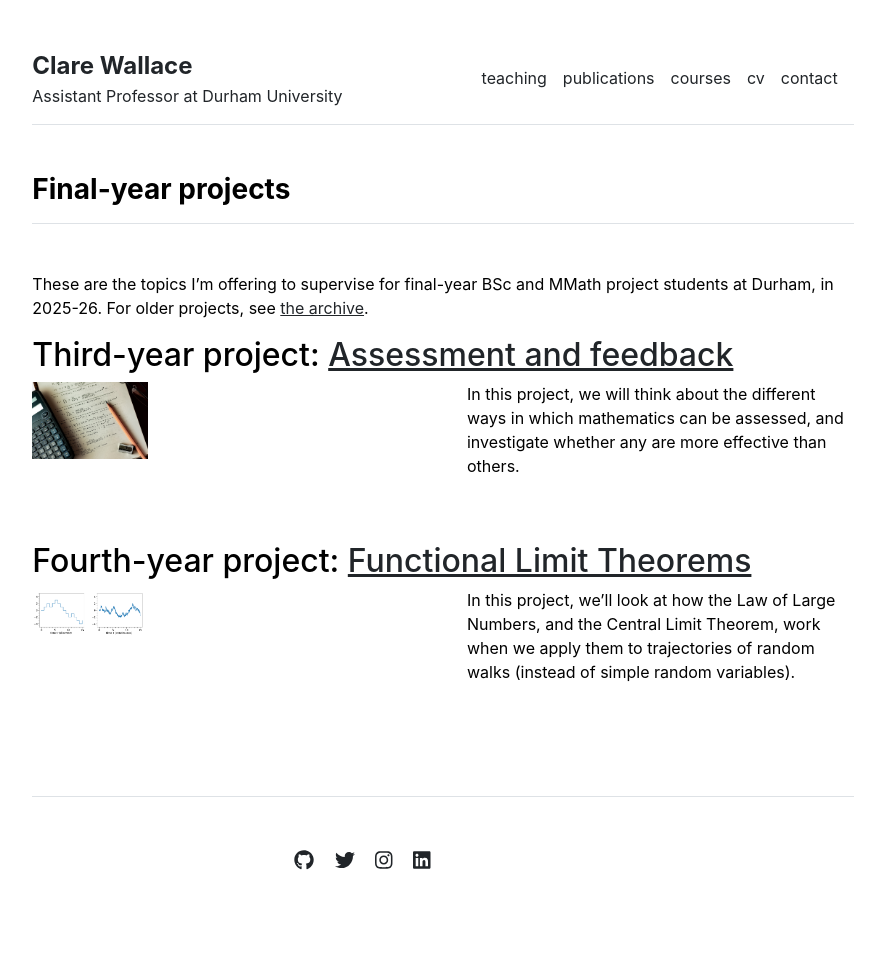
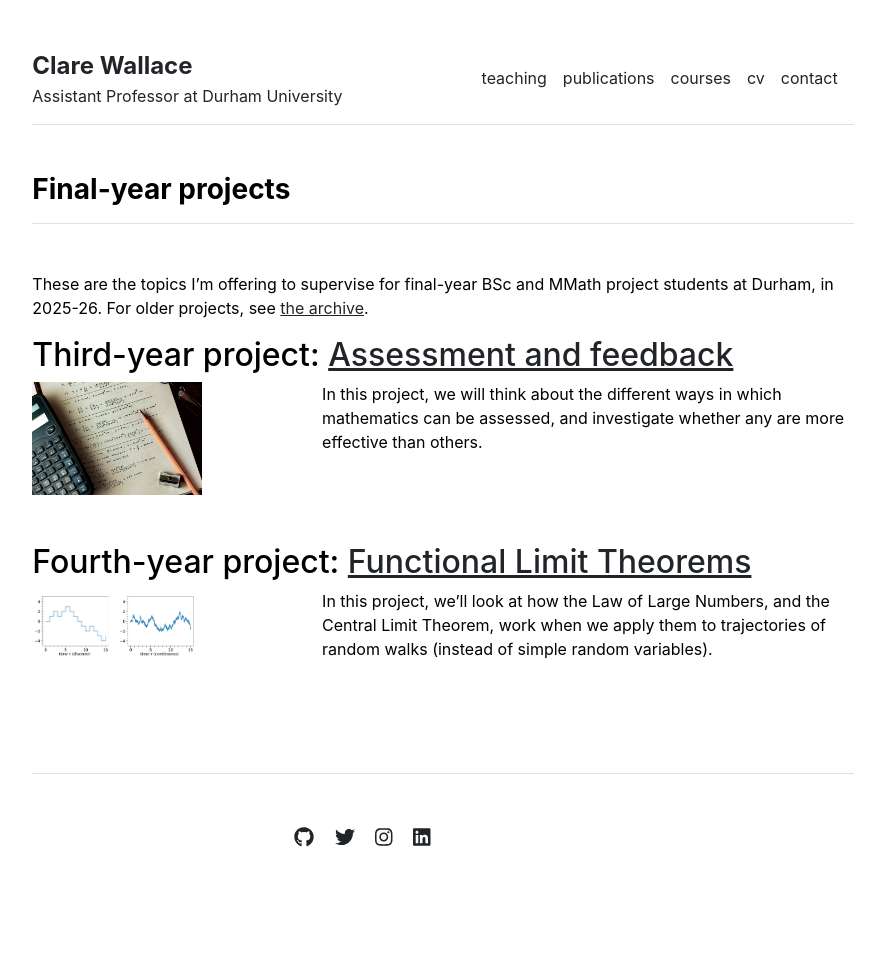
Before and after one commit to CWallace23/cwallace23.github.io, a Jekyll site: the page built from teaching/final-year-projects.md, in a window 1280 px wide. Shown: the whole page, without its empty margins (197-1071 px from the left). Built offline with Jekyll 4.4.1, drawn with Linux system fonts in a browser that asks for light colours; after the commit the page ends 948 px from its top, so only the background shows below that.

Commit message:
image alignments

```diff
--- a/teaching/final-year-projects.md
+++ b/teaching/final-year-projects.md
@@ -8,10 +8,10 @@ These are the topics I’m offering to supervise for final-year BSc and MMath pr
 <h2>Third-year project: <a href="https://cwallace23.github.io/teaching/final-year-projects/assessment-and-feedback">Assessment and feedback</a></h2>
 
 <div class="row g-5 mb-5">
-    <div class="col-md-6">
-    <img src="{{ site.github.url }}/assets/img/3h-2025.jpg" alt="A very generic picture of some maths in a notebook" width="30%">
+    <div class="col-md-4">
+    <img src="{{ site.github.url }}/assets/img/3h-2025.jpg" alt="A very generic picture of some maths in a notebook" width="70%">
     </div>
-    <div class="col-md-6">
+    <div class="col-md-8">
     <p> In this project, we will think about the different ways in which mathematics can be assessed, and investigate whether any are more effective than others.
     </p>
     </div>
@@ -21,10 +21,10 @@ These are the topics I’m offering to supervise for final-year BSc and MMath pr
 <h2>Fourth-year project: <a href="https://cwallace23.github.io/teaching/final-year-projects/functional-limit-theorems">Functional Limit Theorems</a></h2>
 
 <div class="row g-5 mb-5">
-    <div class="col-md-6">
-    <img src="{{ site.github.url }}/assets/img/RW-to-BM.png" alt="Convergence of a random walk to Brownian motion" width="30%">
+    <div class="col-md-4">
+    <img src="{{ site.github.url }}/assets/img/RW-to-BM.png" alt="Convergence of a random walk to Brownian motion" width="70%">
     </div>
-    <div class="col-md-6">
+    <div class="col-md-8">
     <p> In this project, we’ll look at how the Law of Large Numbers, and the Central Limit Theorem, work when we apply them to trajectories of random walks (instead of simple random variables).
     </p>
     </div>
```
Also changed, not shown: teaching/final-year-projects/functional-limit-theorems.md (+3 -3 lines).
